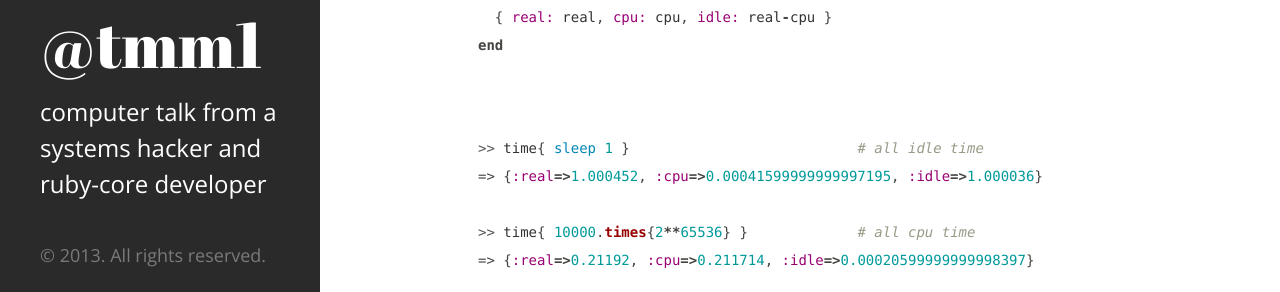
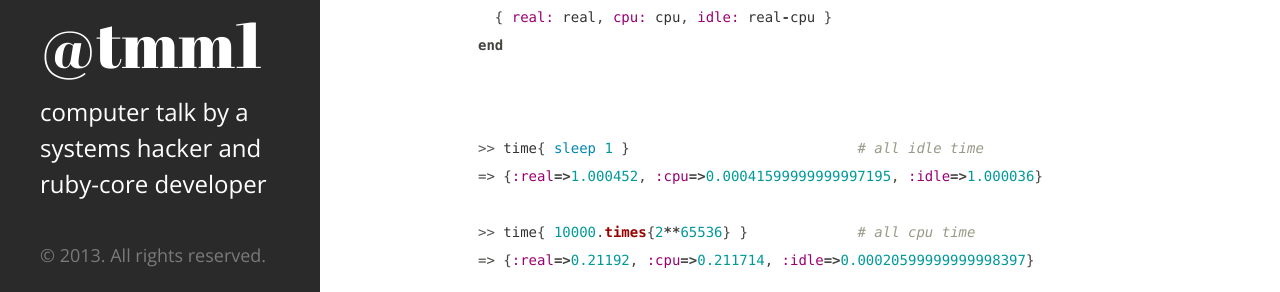
Before and after one commit to tmm1/tmm1.github.com, a Jekyll site: the page built from index.html, in a window 1280 px wide. Shown: the part 576-868 px from the top of the page. Built offline with Jekyll 4.4.1, drawn with Linux system fonts in a browser that asks for light colours; Markdown is read by kramdown in place of the engine named in the settings; the list of posts is cut into pages by our own code; comment, search, counter and statistics services are not loaded.

Commit message:
s/from/by

```diff
--- a/_config.yml
+++ b/_config.yml
@@ -1,5 +1,5 @@
 title:        "@tmm1"
-tagline:      "computer talk"
+tagline:      "computer talk by @tmm1"
 url:          http://tmm1.net
 author:
   name:       "Aman Gupta"
--- a/_layouts/default.html
+++ b/_layouts/default.html
@@ -23,7 +23,7 @@
     <header class="masthead">
       <div class="masthead-inner">
         <h1><a href="/">@tmm1</a></h1>
-        <p class="lead">computer talk from a systems hacker and <nobr>ruby-core</nobr> developer</p>
+        <p class="lead">computer talk by a systems hacker and <nobr>ruby-core</nobr> developer</p>
 
         <div class="colophon">
           <p>&copy; 2013. All rights reserved.</p>
```
